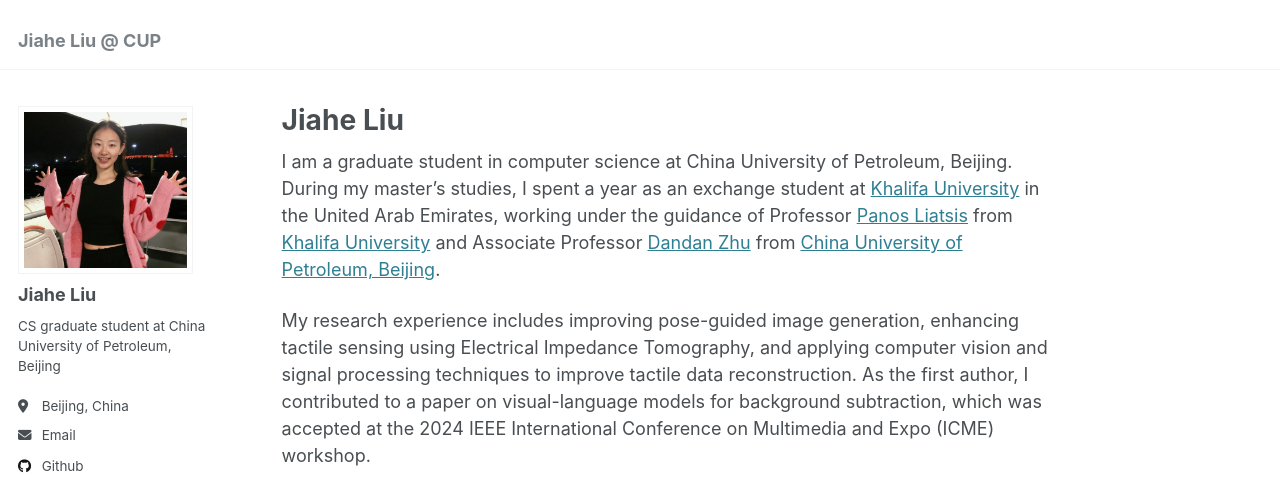
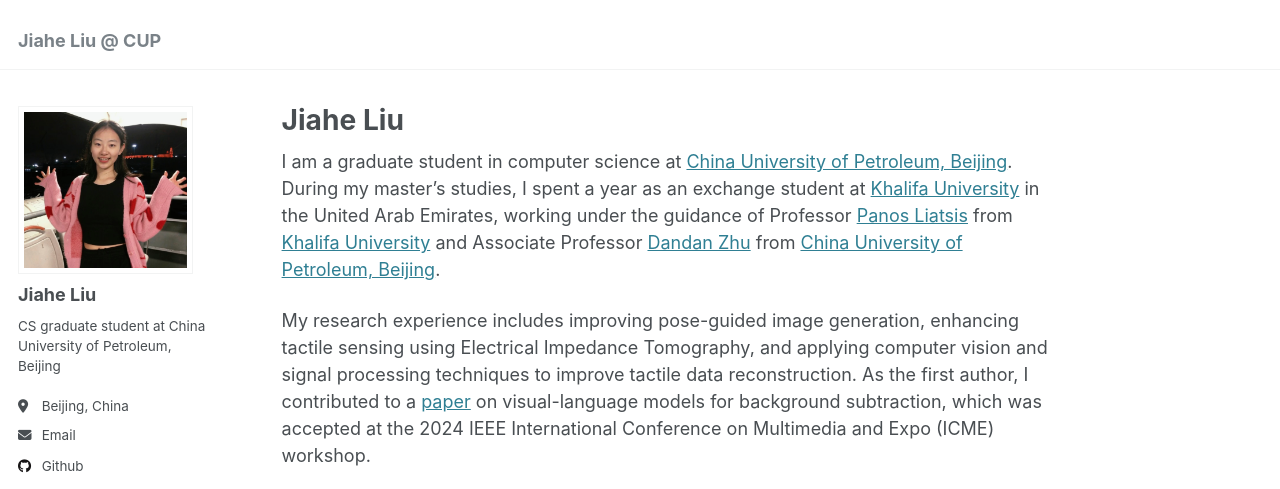
Before and after one commit to jiahe-liu/jiahe-liu.github.io, a Jekyll site: the page built from _pages/about.md, in a window 1280 px wide and 1356 px high. Shown: the top 489 px of the window. Built offline with Jekyll 4.4.1, drawn with Linux system fonts in a browser that asks for light colours; part of the change alters nothing that is shown.

Commit message:
Update introduction.

```diff
--- a/_pages/about.md
+++ b/_pages/about.md
@@ -7,9 +7,9 @@ redirect_from:
   - /about.html
 ---
 
-I am a graduate student in computer science at China University of Petroleum, Beijing. During my master’s studies, I spent a year as an exchange student at [Khalifa University](https://www.ku.ac.ae/department/department-of-computer-science#about) in the United Arab Emirates, working under the guidance of Professor [Panos Liatsis](https://www.ku.ac.ae/college-people/panos-liatsis) from [Khalifa University](https://www.ku.ac.ae/department/department-of-computer-science#about) and Associate Professor [Dandan Zhu](https://www.cup.edu.cn/cupai/szdw/jsml/856a0903b2ea4e78a1e6001ba846b9d3.htm) from [China University of Petroleum, Beijing](https://www.cup.edu.cn/cupai/index.htm).
+I am a graduate student in computer science at [China University of Petroleum, Beijing](https://www.cup.edu.cn/cupai/index.htm). During my master’s studies, I spent a year as an exchange student at [Khalifa University](https://www.ku.ac.ae/department/department-of-computer-science#about) in the United Arab Emirates, working under the guidance of Professor [Panos Liatsis](https://www.ku.ac.ae/college-people/panos-liatsis) from [Khalifa University](https://www.ku.ac.ae/department/department-of-computer-science#about) and Associate Professor [Dandan Zhu](https://www.cup.edu.cn/cupai/szdw/jsml/856a0903b2ea4e78a1e6001ba846b9d3.htm) from [China University of Petroleum, Beijing](https://www.cup.edu.cn/cupai/index.htm).
 
-My research experience includes improving pose-guided image generation, enhancing tactile sensing using Electrical Impedance Tomography, and applying computer vision and signal processing techniques to improve tactile data reconstruction. As the first author, I contributed to a paper on visual-language models for background subtraction, which was accepted at the 2024 IEEE International Conference on Multimedia and Expo (ICME) workshop.
+My research experience includes improving pose-guided image generation, enhancing tactile sensing using Electrical Impedance Tomography, and applying computer vision and signal processing techniques to improve tactile data reconstruction. As the first author, I contributed to a [paper](https://ieeexplore.ieee.org/document/10645430) on visual-language models for background subtraction, which was accepted at the 2024 IEEE International Conference on Multimedia and Expo (ICME) workshop.
 
 In addition, I interned at [ByteDance](https://www.bytedance.com/en/) in Beijing for a year, where I worked on optimizing automated testing processes and improving system efficiency.
 
```
